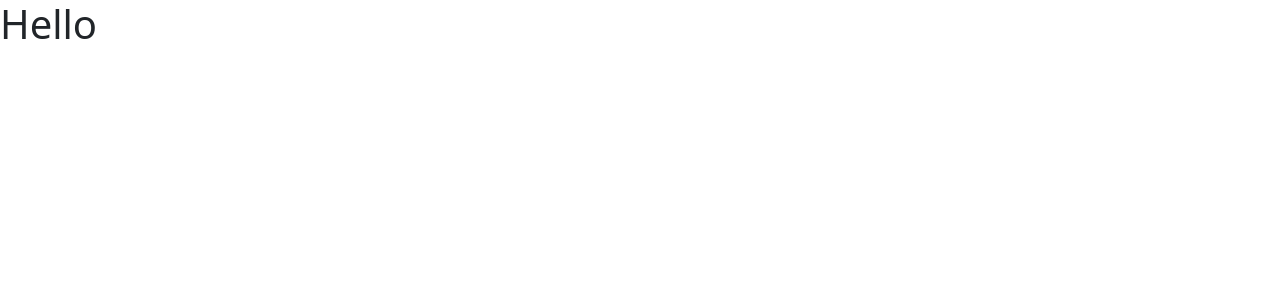
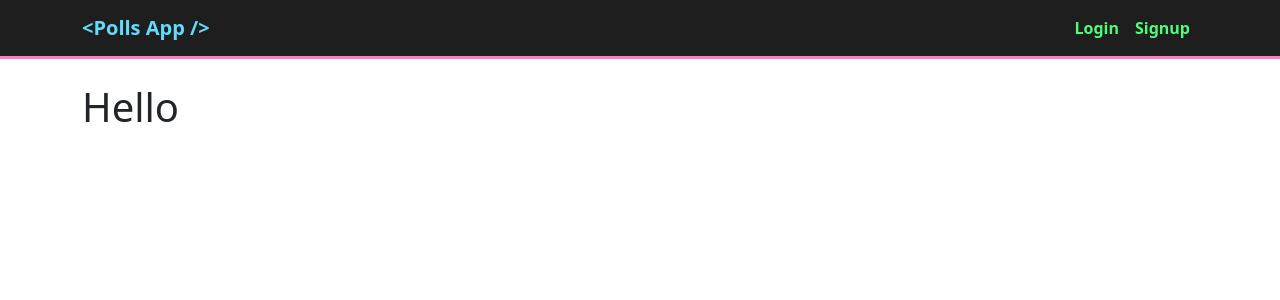
Before and after one commit to amahadnejad/Polls_App, a Django app: page / in a window 1280 px wide. Before the commit the part shown is almost empty. Shown: the top 300 px of the page. Run offline with Django 5.2, Linux system fonts and the light colour scheme.

Commit message:
Add NavBar To _base Template

```diff
--- a/templates/_base.html
+++ b/templates/_base.html
@@ -2,20 +2,67 @@
 <html lang="en">
 <head>
     <meta charset="UTF-8">
-    <meta name="viewport"
-          content="width=device-width, user-scalable=no, initial-scale=1.0, maximum-scale=1.0, minimum-scale=1.0">
+    <meta name="viewport" content="width=device-width, initial-scale=1.0">
     <meta http-equiv="X-UA-Compatible" content="ie=edge">
-    <link href="https://cdn.jsdelivr.net/npm/bootstrap@5.3.3/dist/css/bootstrap.min.css" rel="stylesheet"
-          integrity="sha384-QWTKZyjpPEjISv5WaRU9OFeRpok6YctnYmDr5pNlyT2bRjXh0JMhjY6hW+ALEwIH" crossorigin="anonymous">
+
+    <!-- Bootstrap CSS -->
+    <link href="https://cdn.jsdelivr.net/npm/bootstrap@5.3.3/dist/css/bootstrap.min.css"
+          rel="stylesheet"
+          integrity="sha384-QWTKZyjpPEjISv5WaRU9OFeRpok6YctnYmDr5pNlyT2bRjXh0JMhjY6hW+ALEwIH"
+          crossorigin="anonymous">
+
     <title>{% block page_title %}{% endblock page_title %}</title>
 </head>
 <body>
+    <nav class="navbar navbar-expand-lg" style="background-color: #1e1e1e; border-bottom: 3px solid #ff79c6;">
+        <div class="container">
+            <a class="navbar-brand" href="#" style="color: #61dafb; font-weight: bold;">&lt;Polls App /&gt;</a>
 
-{% block content %}
-{% endblock content %}
+            <button class="navbar-toggler" type="button" data-bs-toggle="collapse" data-bs-target="#navbarNav"
+                    aria-controls="navbarNav" aria-expanded="false" aria-label="Toggle navigation">
+                <span class="navbar-toggler-icon"></span>
+            </button>
 
-<script src="https://cdn.jsdelivr.net/npm/bootstrap@5.3.3/dist/js/bootstrap.bundle.min.js"
-        integrity="sha384-YvpcrYf0tY3lHB60NNkmXc5s9fDVZLESaAA55NDzOxhy9GkcIdslK1eN7N6jIeHz"
-        crossorigin="anonymous"></script>
+            <div class="collapse navbar-collapse" id="navbarNav">
+                <ul class="navbar-nav ms-auto d-flex align-items-center">
+                    {% if user.is_authenticated %}
+                        <li class="nav-item d-flex align-items-center">
+                            <span class="me-2" style="color: #f8f8f2;">{{ user.username }}</span>
+                            <a class="nav-link" href="{% url 'account_logout' %}"
+                               style="color: #50fa7b; font-weight: bold; transition: 0.3s;">Logout</a>
+                        </li>
+                    {% else %}
+                        <li class="nav-item">
+                            <a href="{% url 'account_login' %}" class="nav-link"
+                               style="color: #50fa7b; font-weight: bold; transition: 0.3s;">Login</a>
+                        </li>
+                        <li class="nav-item">
+                            <a href="{% url 'account_signup' %}" class="nav-link"
+                               style="color: #50fa7b; font-weight: bold; transition: 0.3s;">Signup</a>
+                        </li>
+                    {% endif %}
+                </ul>
+            </div>
+        </div>
+    </nav>
+
+    <!-- Messages -->
+    {% if messages %}
+        <div class="container mt-3">
+            {% for message in messages %}
+                <div class="alert alert-{{ message.tags }}">{{ message }}</div>
+            {% endfor %}
+        </div>
+    {% endif %}
+
+    <!-- Page Content -->
+    <div class="container my-4">
+        {% block content %}{% endblock content %}
+    </div>
+
+    <!-- Bootstrap JS -->
+    <script src="https://cdn.jsdelivr.net/npm/bootstrap@5.3.3/dist/js/bootstrap.bundle.min.js"
+            integrity="sha384-YvpcrYf0tY3lHB60NNkmXc5s9fDVZLESaAA55NDzOxhy9GkcIdslK1eN7N6jIeHz"
+            crossorigin="anonymous"></script>
 </body>
 </html>
```
Also changed, not shown: db.sqlite3.
